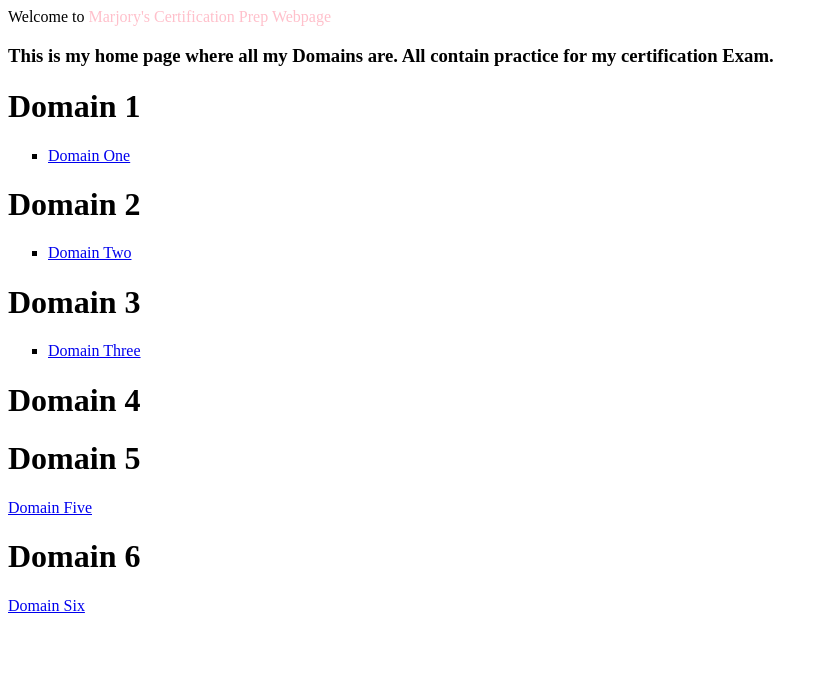
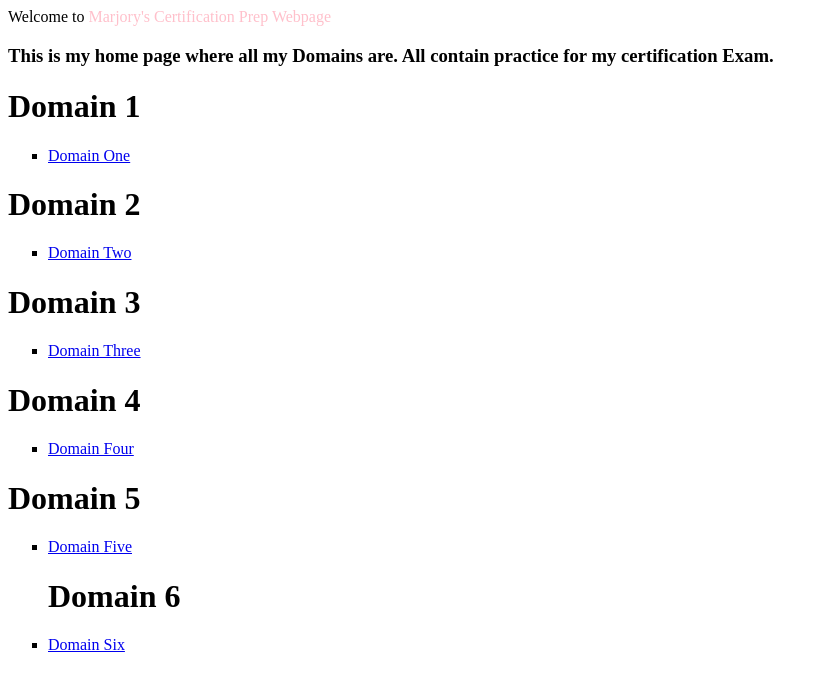
Before and after one commit to Marjory21/NEW-Cert.github.io, a plain HTML site: page index.html in a window 1280 px wide. Shown: the whole page, without its empty margins (0-828 px from the left). Drawn offline with Linux system fonts and the light colour scheme.

```diff
--- a/Domain 2/MusicStore2/22a-main.css
+++ b/Domain 2/MusicStore2/22a-main.css
@@ -1,3 +1,4 @@
+
 body
 {
     font-family:"Segoe UI",Tahoma,sans-serif;
--- /dev/null
+++ b/Domain 2/MusicStore2/main.css
@@ -0,0 +1,4 @@
+body
+{
+    font-family:"Segoe UI",Tahoma,sans-serif;
+}
--- a/index.html
+++ b/index.html
@@ -28,12 +28,16 @@
 
   <h1>Domain 4</h1>
   <ul style="list-style-type: square;">
+    <li> <a href="Domain 4/">Domain Four</a> </li>
   </ul>
+
   <h1>Domain 5</h1>
-   <a href="Domain 5/">Domain Five</a>
+  <ul style="list-style-type: square;">
+  <li> <a href="Domain 5/">Domain Five</a>  </li>
 
   <h1>Domain 6</h1>
-   <a href="Domain 6/">Domain Six</a>
+
+   <li> <a href="Domain 6/">Domain Six</a> </li>
 
     <!-- We also need:
         Images
```
